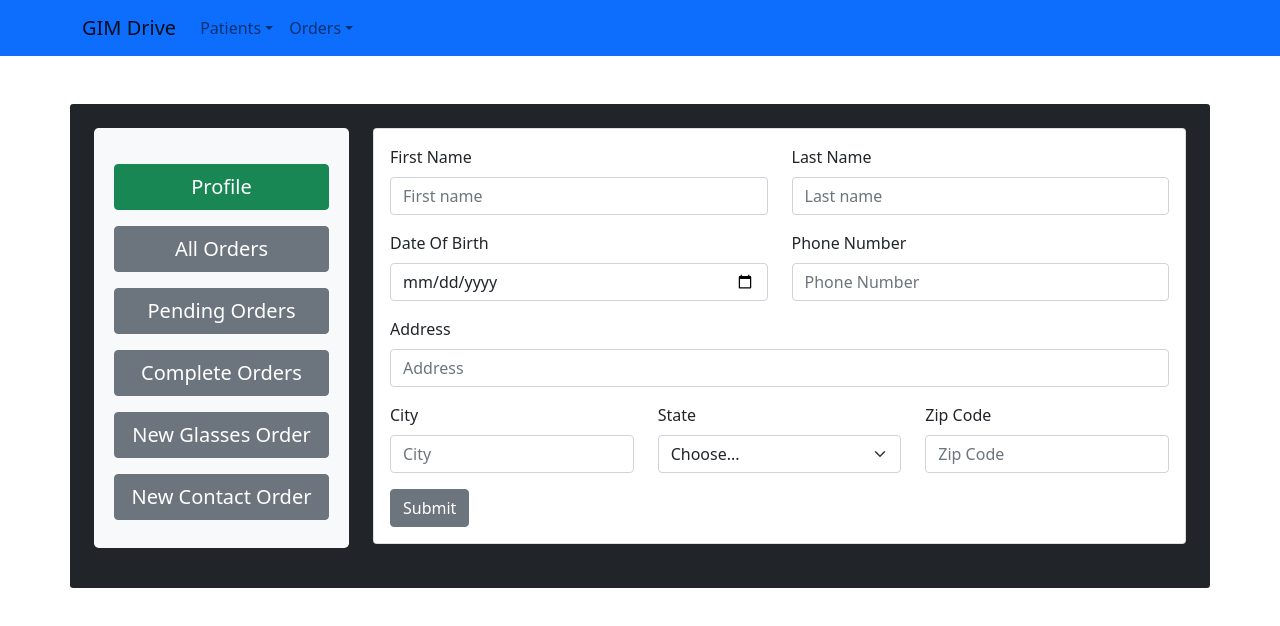
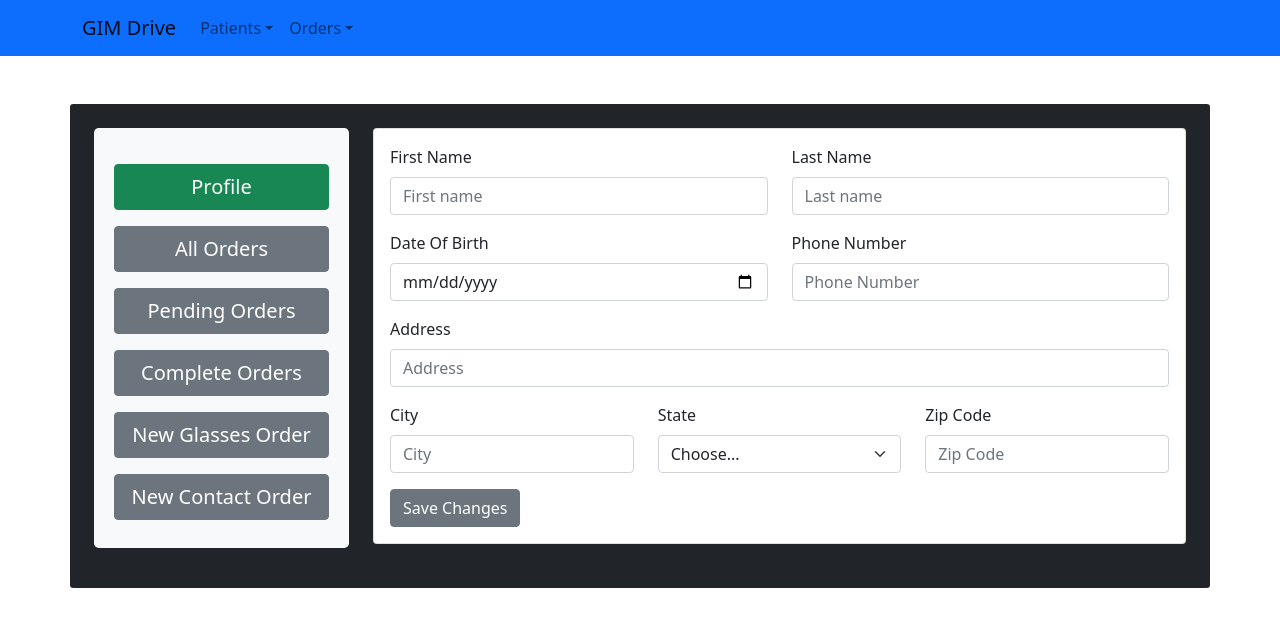
Before and after one commit to gmunoz94/reactDrive, a React (Create React App) app in the folder client/: page /patient/profile/1 in a window 1280 px wide. Shown: the top 626 px of the page. Built offline with nearby package versions, Linux system fonts and the light colour scheme; no server answers.

Commit message:
added update functionality to profile page

```diff
--- a/client/src/components/Profile.js
+++ b/client/src/components/Profile.js
@@ -1,6 +1,6 @@
 import React, { useEffect, useState } from "react";
 import { useParams } from "react-router-dom";
-import { Form, Row, Container, Col, Button } from 'react-bootstrap';
+import { Form, Row, Col, Button } from 'react-bootstrap';
 import Axios from 'axios';
 
 const Profile = () => {
@@ -23,14 +23,31 @@ const Profile = () => {
     Axios.get(`http://localhost:3001/api/patients/${currPt}`).then((response) => {
       setThisPt(response.data[0])
     })
-  }, [])
+  }, [currPt])
 
   const handleInputChange = (event) => {
     const { name, value } = event.target;
     setThisPt({ ...thisPt, [name]: value });
   };
 
-  const handleFormSubmit = async (event) => {
+  const handlePatientUpdate = async (event) => {
+    event.preventDefault();
+
+
+    Axios.put(`http://localhost:3001/api/patients/${thisPt.patient_id}`, {
+      firstName: thisPt.firstName,
+      lastName: thisPt.lastName,
+      dateOfBirth: thisPt.dateOfBirth,
+      address: thisPt.address,
+      city: thisPt.city,
+      state: thisPt.state,
+      zipCode: thisPt.zipCode,
+      phoneNumber: thisPt.phoneNumber
+    }).then(() => {
+      Axios.get(`http://localhost:3001/api/patients/${thisPt.patient_id}`).then((response) => {
+        setThisPt(response.data[0])
+      })
+    })
   }
 
   return(
@@ -56,7 +73,7 @@ const Profile = () => {
               <div className="card mb-3">
                 <div className="card-body">
                   <Row>
-                    <Form onSubmit={handleFormSubmit}>
+                    <Form onSubmit={handlePatientUpdate}>
                       <Row className="mb-3">
                         <Form.Group as={Col} controlId="formFirstName">
                           <Form.Label>First Name</Form.Label>
@@ -148,7 +165,7 @@ const Profile = () => {
                         </Form.Group>
                       </Row>
                       <Button variant="secondary" type="submit">
-                        Submit
+                        Save Changes
                       </Button>
                     </Form>
                   </Row>
```
Also changed, not shown: 2 other files (tests, documents, lock files or other folders).
